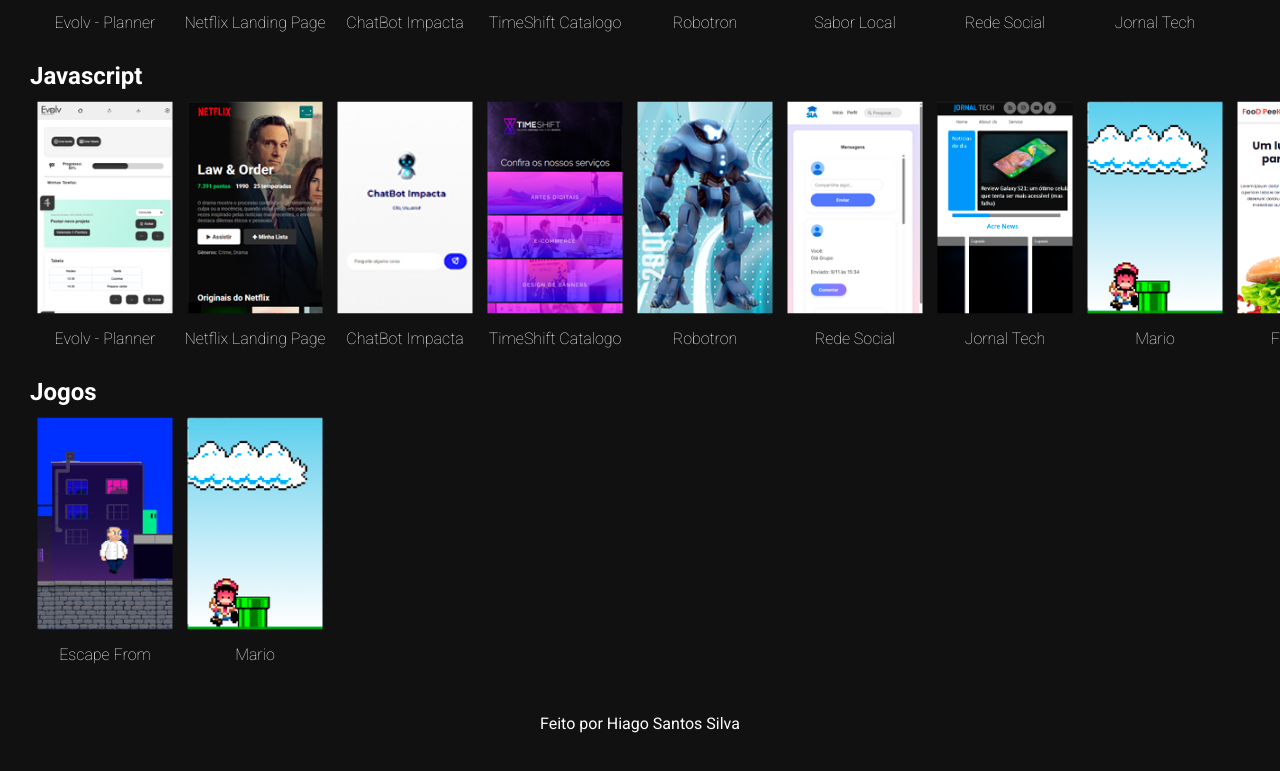
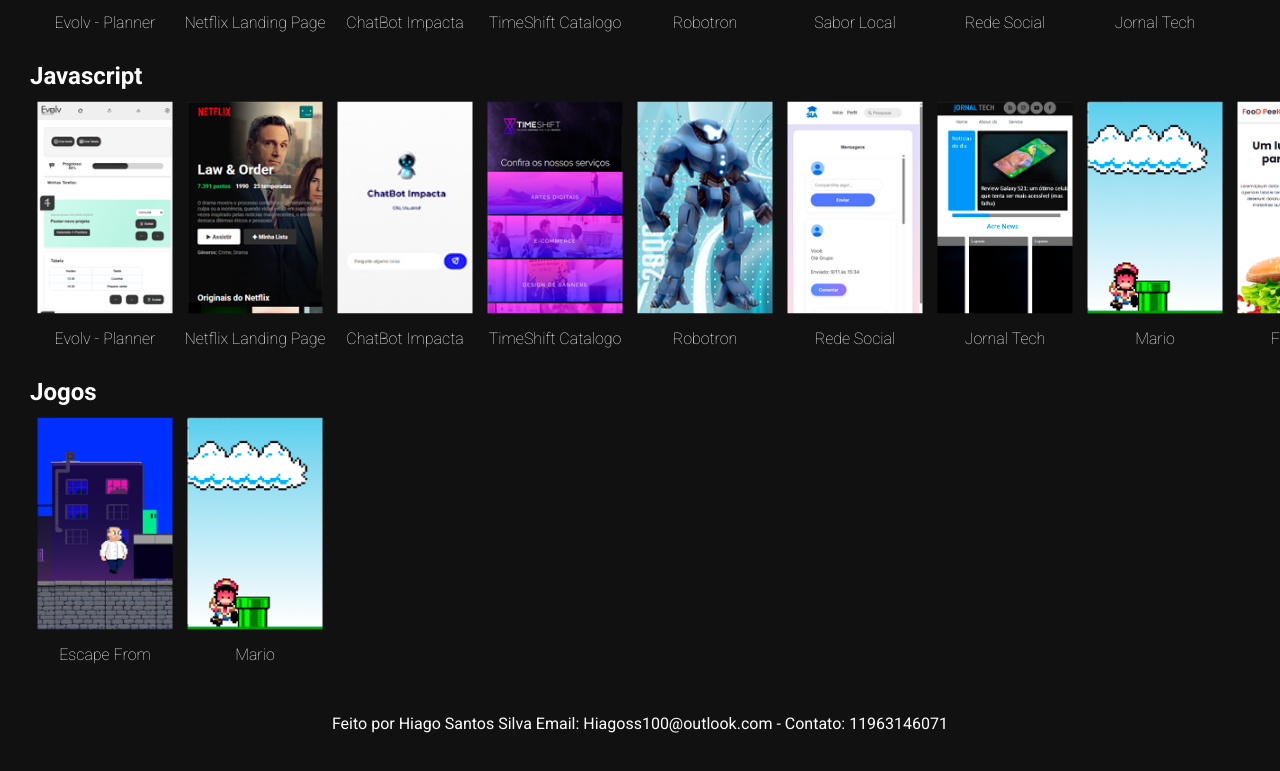
Before and after one commit to Hiagosantossilva/Projeto-CodeFlix-, a React (Create React App) app: page / in a window 1280 px wide. Shown: the part 904-1675 px from the top of the page. Built offline with nearby package versions, Linux system fonts and the light colour scheme.

Commit message:
Update App.js

```diff
--- a/src/App.js
+++ b/src/App.js
@@ -65,6 +65,7 @@
 
       <footer>
         Feito por Hiago Santos Silva
+        Email: Hiagoss100@outlook.com - Contato: 11963146071
       </footer>
 
       {/* ✅ Exibe o modal global se houver item selecionado */}
```
